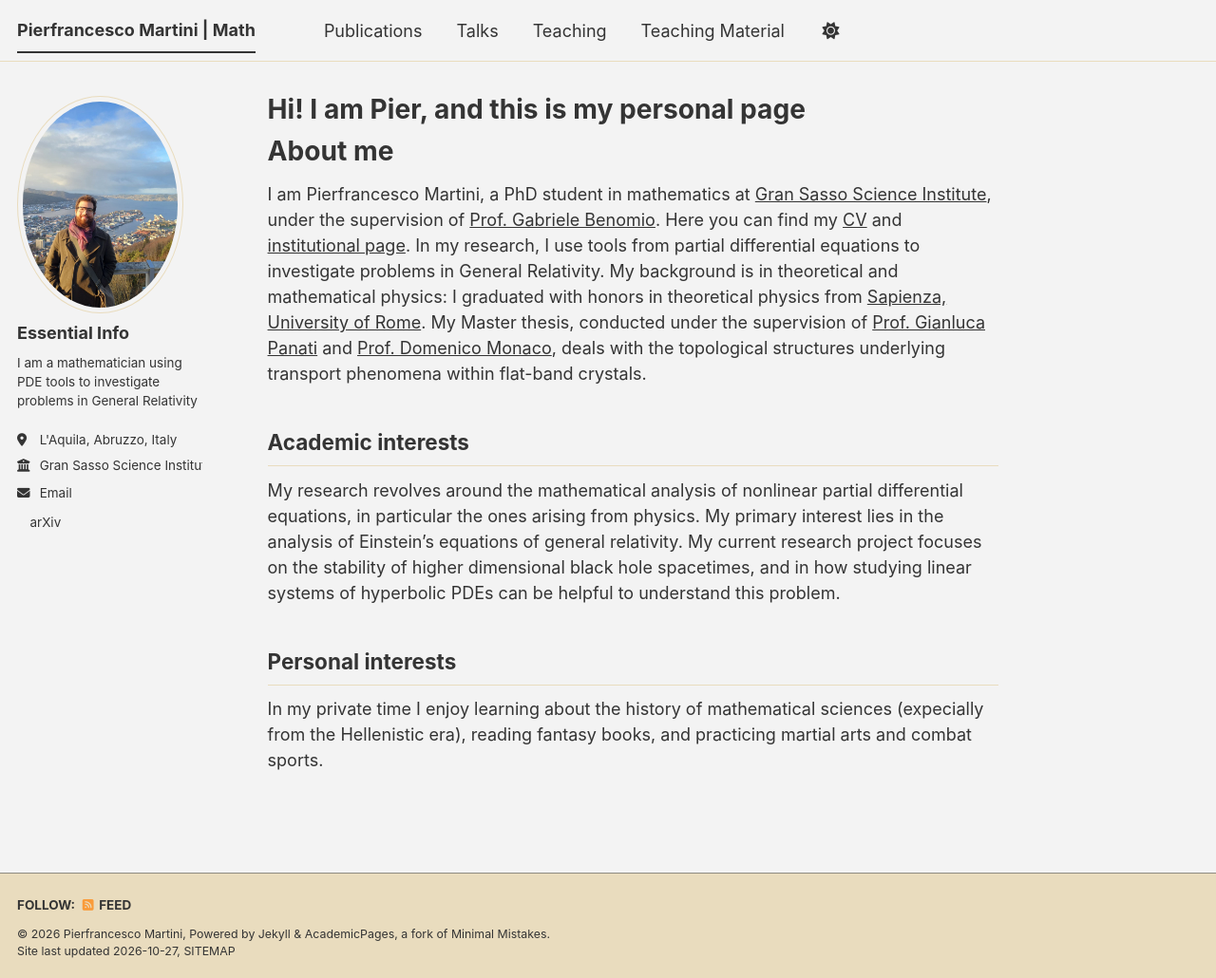
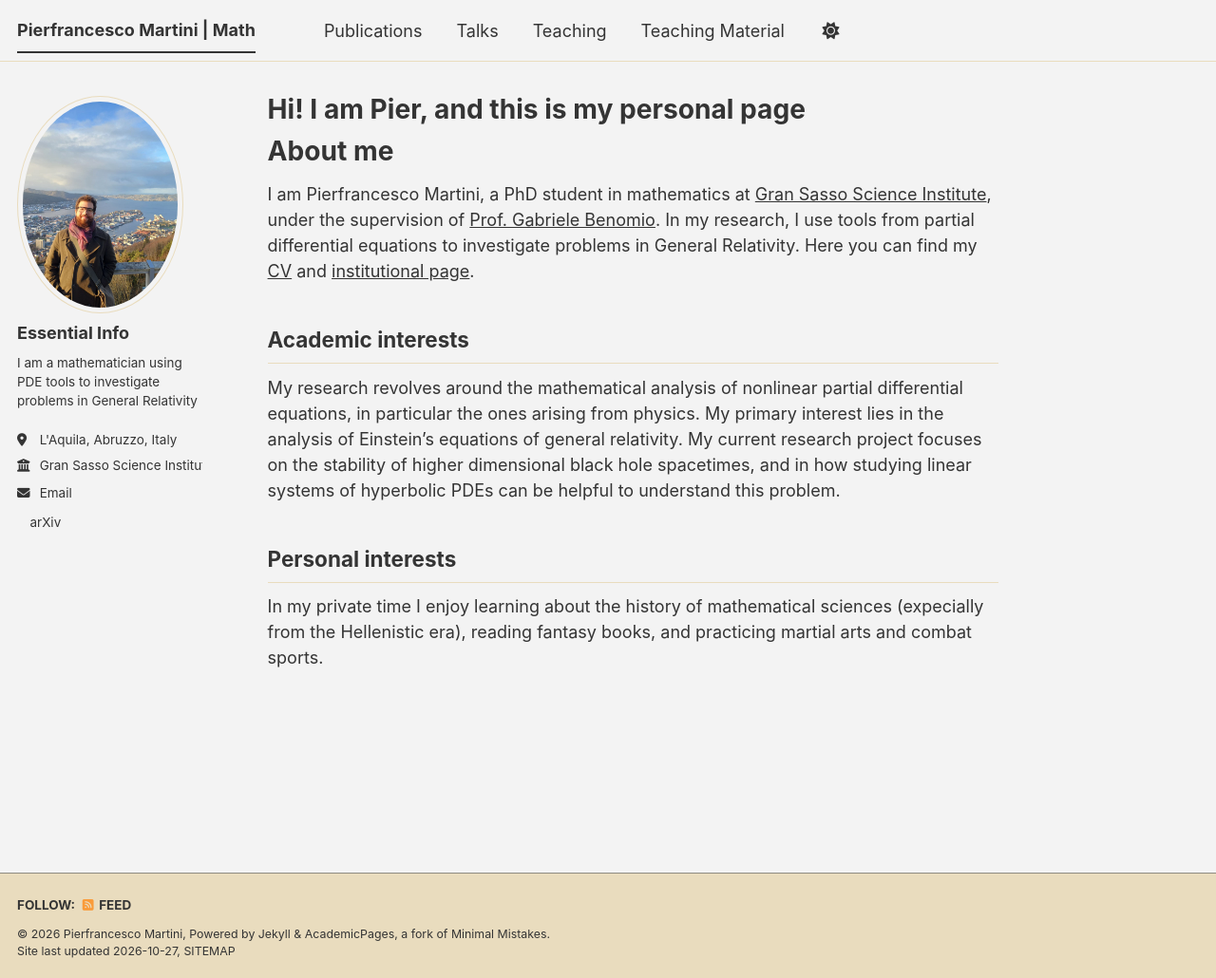
Before and after one commit to pepemartini99/pepemartini99.github.io, a Jekyll site: the page built from _pages/about.md, in a window 1280 px wide and 1030 px high. Shown: the whole window at 95% size. Built offline with Jekyll 4.4.1, drawn with Linux system fonts in a browser that asks for light colours; a style sheet for code colours, icons or effects is not loaded.

```diff
--- a/_pages/about.md
+++ b/_pages/about.md
@@ -12,9 +12,10 @@ redirect_from:
 About me
 ======
 
-I am Pierfrancesco Martini, a PhD student in mathematics at [Gran Sasso Science Institute](https://www.gssi.it/), under the supervision of [Prof. Gabriele Benomio](https://sites.google.com/view/benomio). Here you can find my [CV](/files/CV.pdf) and [institutional page](https://www.gssi.it/people/students/students-maths/item/24624-martini-pierfrancesco).
+I am Pierfrancesco Martini, a PhD student in mathematics at [Gran Sasso Science Institute](https://www.gssi.it/), under the supervision of [Prof. Gabriele Benomio](https://sites.google.com/view/benomio).
 In my research, I use tools from partial differential equations to investigate problems in General Relativity.
-My background is in theoretical and mathematical physics: I graduated with honors in theoretical physics from [Sapienza, University of Rome](https://www.phys.uniroma1.it/en). My Master thesis, conducted under the supervision of [Prof. Gianluca Panati](https://research.uniroma1.it/researcher/c45d41dd8bebc608e1ec89bcf8bcc79c72cc71e75477d45f79c3128f) and [Prof. Domenico Monaco](https://sites.google.com/view/dmonaco), deals with the topological structures underlying transport phenomena within flat-band crystals.
+Here you can find my [CV](/files/CV.pdf) and [institutional page](https://www.gssi.it/people/students/students-maths/item/24624-martini-pierfrancesco).
+
 
 
 
```
